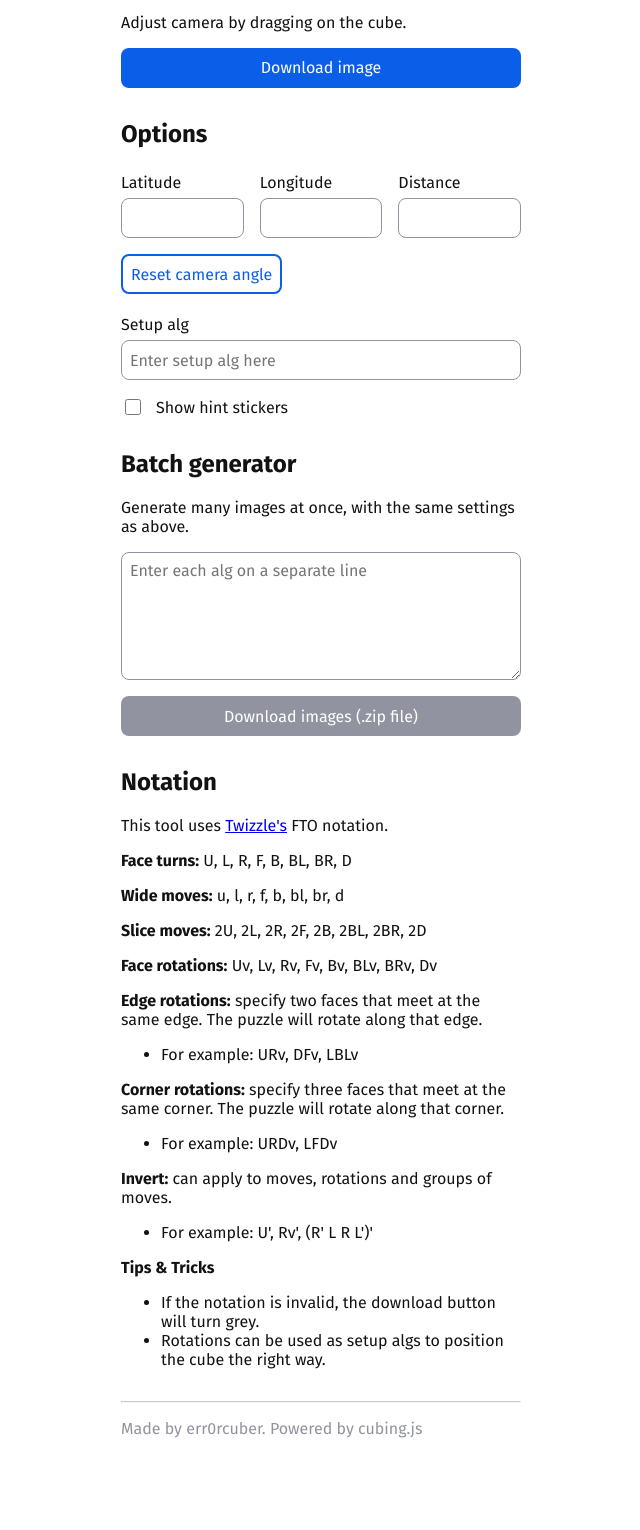
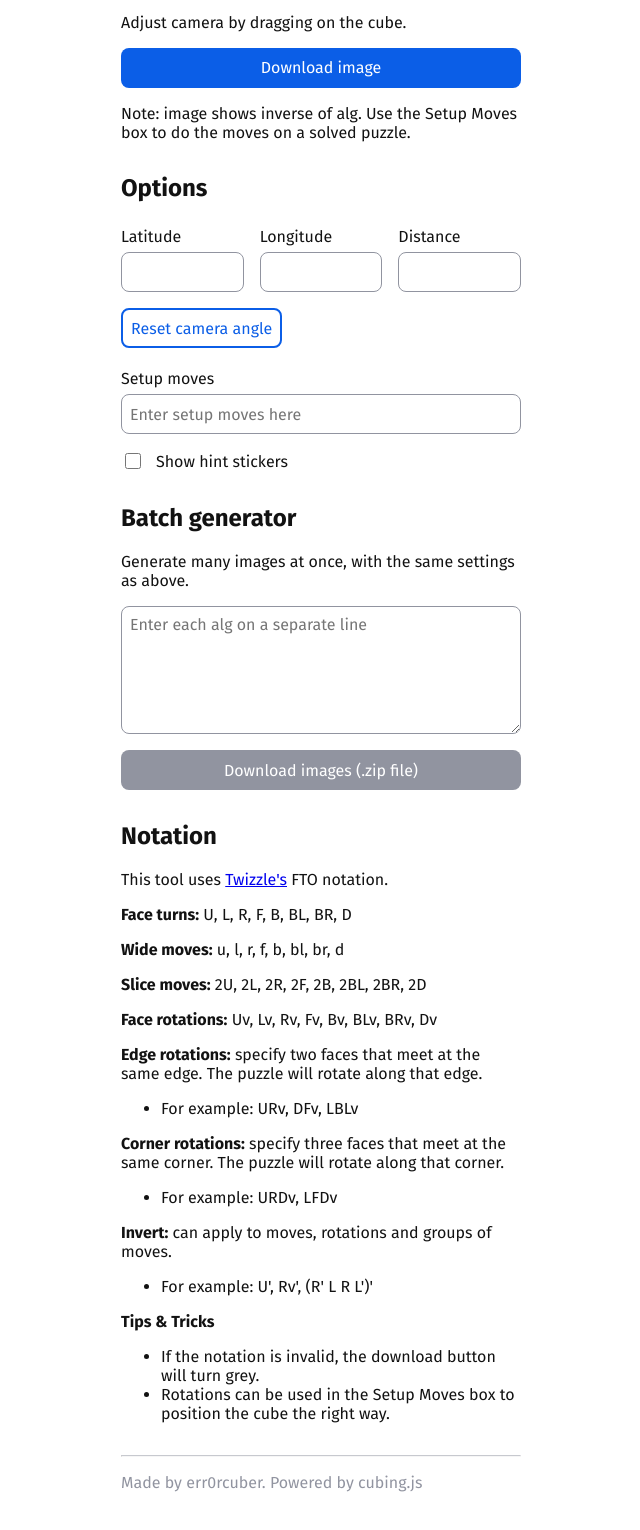
Before and after one commit to ericx20/fto-image-generator, a website: page src/index.html in a window 1280 px wide. Shown: the part 532-2062 px from the top of the page, without its empty margins (319-959 px from the left). Before the commit the page ends 2010 px from the top, so only its background shows below. Drawn offline with Linux system fonts and the light colour scheme.

Commit message:
Clarify alg behaviour

```diff
--- a/src/index.css
+++ b/src/index.css
@@ -72,6 +72,7 @@ hr {
   width: 256px;
   height: 256px;
   margin: 0.5rem auto;
+  border-radius: var(--border-radius);
   overflow: hidden;
 }
 
@@ -99,7 +100,6 @@ input[type="checkbox"] {
   width: 1rem;
   height: 1rem;
   accent-color: var(--blue);
-  border-radius: var(--border-radius);
 }
 
 /* UTILS */
--- a/src/index.html
+++ b/src/index.html
@@ -137,7 +137,13 @@
           ></twisty-player>
         </div>
         <p>Adjust camera by dragging on the cube.</p>
-        <button id="download" class="fullwidth">Download image</button>
+        <div>
+          <button id="download" class="fullwidth">Download image</button>
+          <p>
+            Note: image shows inverse of alg. Use the Setup Moves box to do the
+            moves on a solved puzzle.
+          </p>
+        </div>
       </section>
 
       <section>
@@ -165,11 +171,11 @@
           </div>
           <button id="reset-camera">Reset camera angle</button>
           <div class="input-label-group">
-            <label for="setup-alg-input">Setup alg</label>
+            <label for="setup-alg-input">Setup moves</label>
             <input
               id="setup-alg-input"
               type="text"
-              placeholder="Enter setup alg here"
+              placeholder="Enter setup moves here"
             />
           </div>
           <div class="checkbox-label-group">
@@ -232,8 +238,13 @@
         </ul>
         <p><strong>Tips & Tricks</strong></p>
         <ul>
-          <li>If the notation is invalid, the download button will turn grey.</li>
-          <li>Rotations can be used as setup algs to position the cube the right way.</li>
+          <li>
+            If the notation is invalid, the download button will turn grey.
+          </li>
+          <li>
+            Rotations can be used in the Setup Moves box to position the cube
+            the right way.
+          </li>
         </ul>
       </section>
 
```
